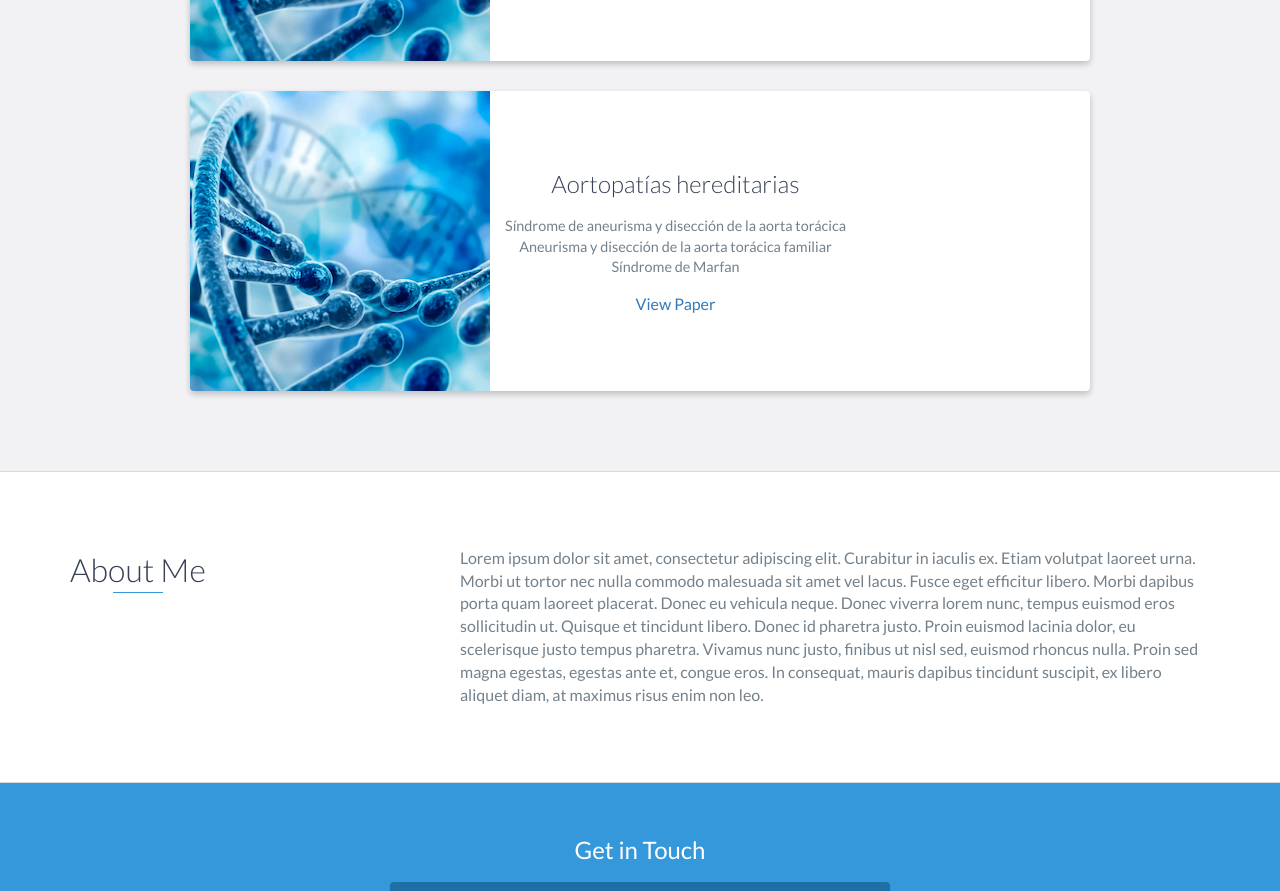
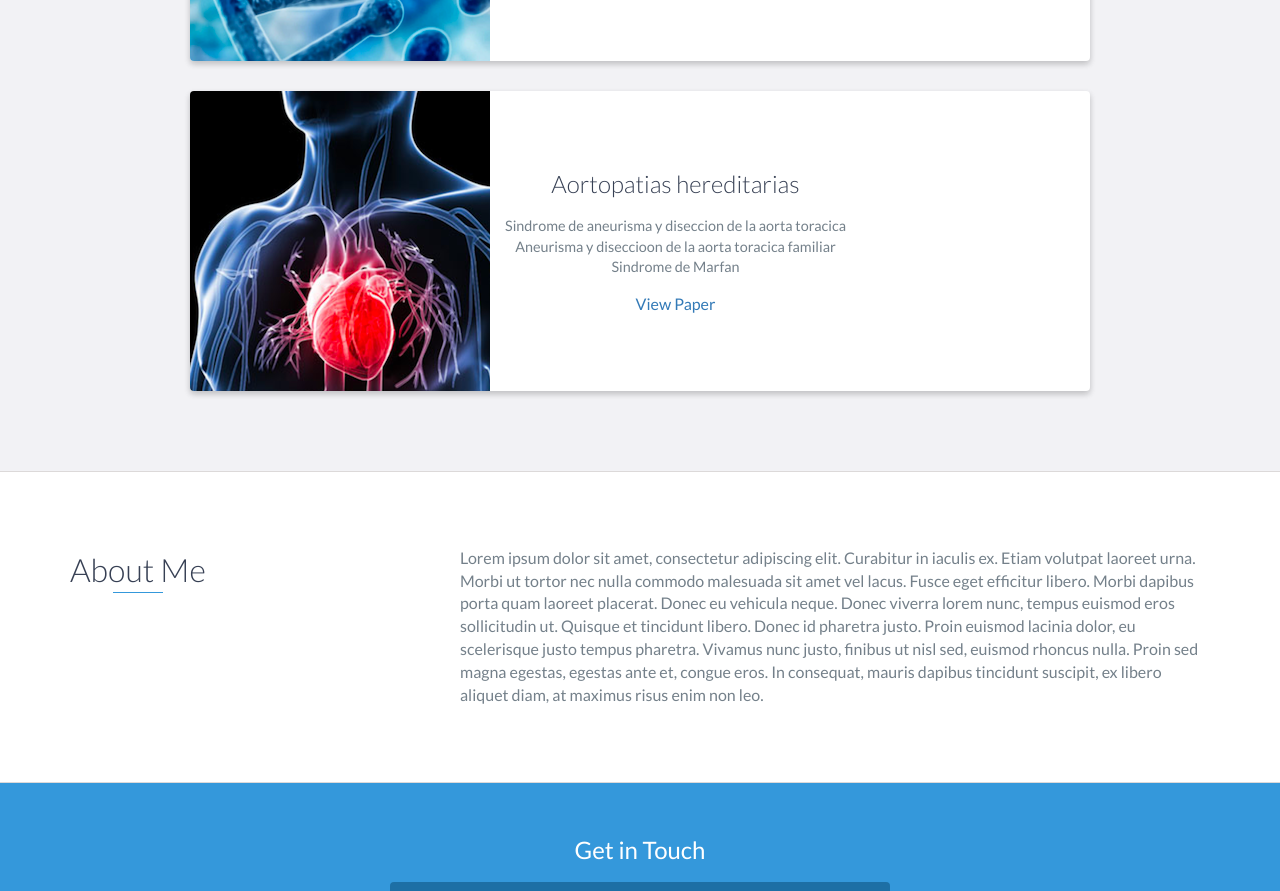
Before and after one commit to cinca-genetics/cinca-genetics, a website: page index.html in a window 1280 px wide. Shown: the part 1185-2076 px from the top of the page. Drawn offline with nearby package versions, Linux system fonts and the light colour scheme.

Commit message:
add image for paper2

```diff
--- a/index.html
+++ b/index.html
@@ -96,15 +96,15 @@
             <div class="row">
                 <div class="project shadow-large">
                     <div class="project-image">
-                        <img src="images/paper1.jpg" />
+                        <img src="images/paper2.jpg" />
                     </div>
                     <!-- End .project-image -->
                     <div class="project-info">
-                        <h3>Aortopatías hereditarias</h3>
+                        <h3>Aortopatias hereditarias</h3>
                         <p>
-                            Síndrome de aneurisma y disección de la aorta torácica<br>
-                            Aneurisma y disección de la aorta torácica familiar<br>
-                            Síndrome de Marfan
+                            Sindrome de aneurisma y diseccion de la aorta toracica<br>
+                            Aneurisma y diseccioon de la aorta toracica familiar<br>
+                            Sindrome de Marfan
                         </p>
                         <a href="papers/paper2.pdf">View Paper</a>
                     </div>
@@ -113,9 +113,6 @@
                 <!-- End .project -->
             </div>
         </div>
-
-
-
     </div>
 
 
```
Also changed, not shown: images/paper2.jpg (added).
